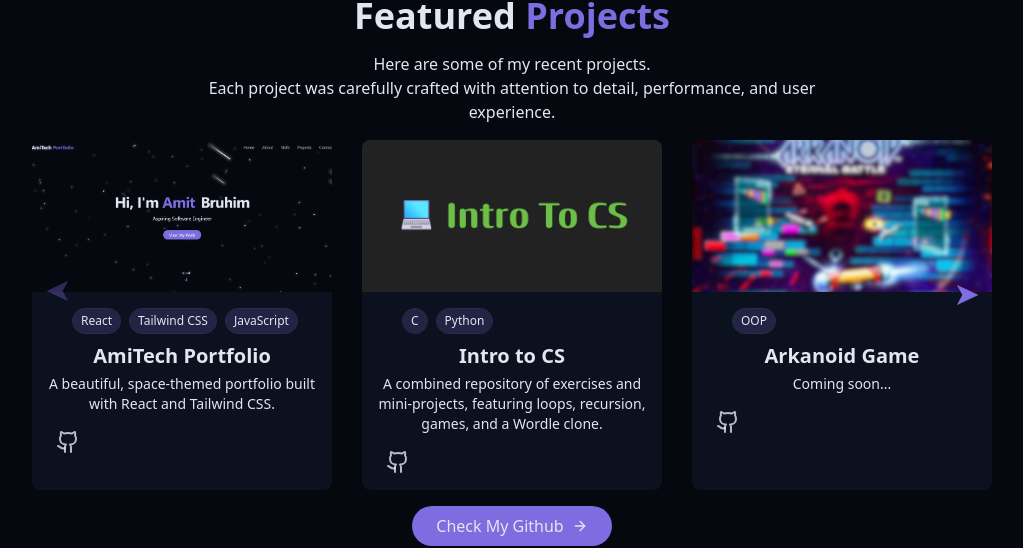
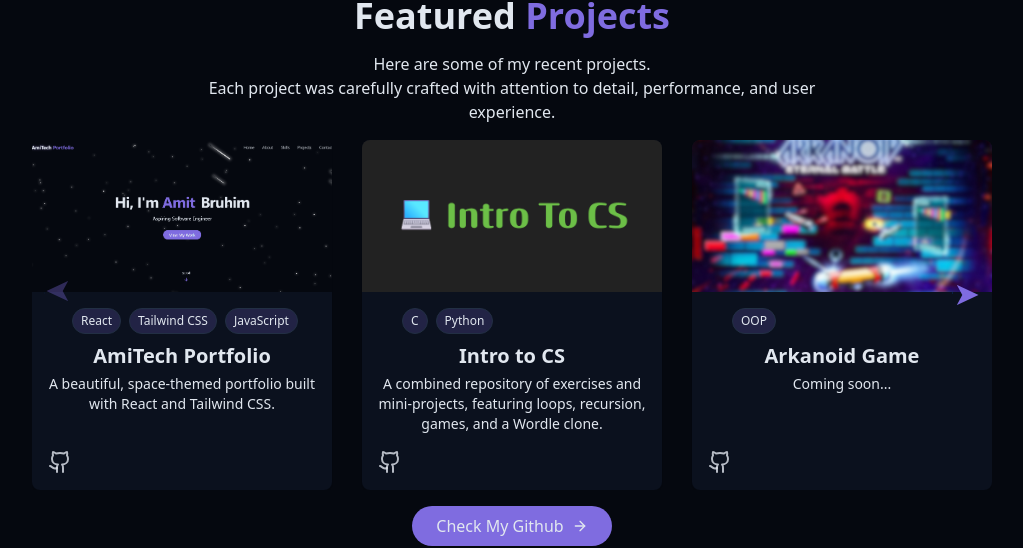
Before and after one commit to Amit-Bruhim/My_Portfolio, a React (Vite) app: page / in a window 1280 px wide. Shown: the part 3374-3922 px from the top of the page, without its empty margins (128-1151 px from the left). Built offline with nearby package versions, Linux system fonts and the light colour scheme.

Commit message:
fix: position GitHub icon at bottom-left of card

```diff
--- a/src/components/ProjectsSection.jsx
+++ b/src/components/ProjectsSection.jsx
@@ -68,7 +68,7 @@ export const ProjectsSection = () => {
                 <SwiperSlide key={project.id}>
                 <div
                     key={key}
-                    className="group bg-card rounded-lg overflow-hidden shadow-xs card-hover flex flex-col h-full min-h-[350px]"
+                    className="group bg-card rounded-lg overflow-hidden shadow-xs card-hover flex flex-col h-full min-h-[350px] relative"
                 >
                     <div className="h-38 overflow-hidden">
                         <img
@@ -94,7 +94,7 @@ export const ProjectsSection = () => {
                             <div className="flex space-x-3">
                                 <a href={project.githuburl}
                                     target="_blank"
-                                    className="text-foreground/80 hover:text-primary transition-colors duration-300">
+                                    className="absolute left-4 bottom-4 text-foreground/80 hover:text-primary transition-colors duration-300">
                                     <Github />
                                 </a>
                             </div>
```
